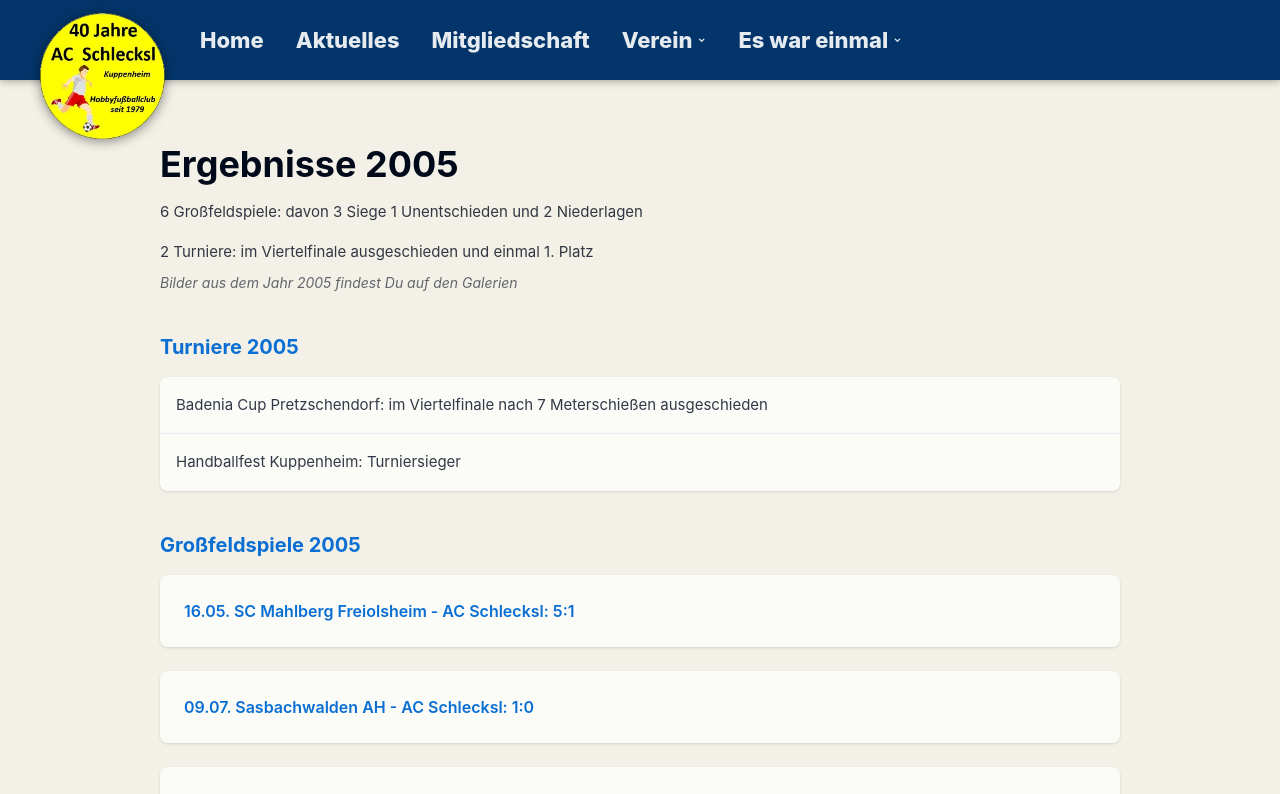
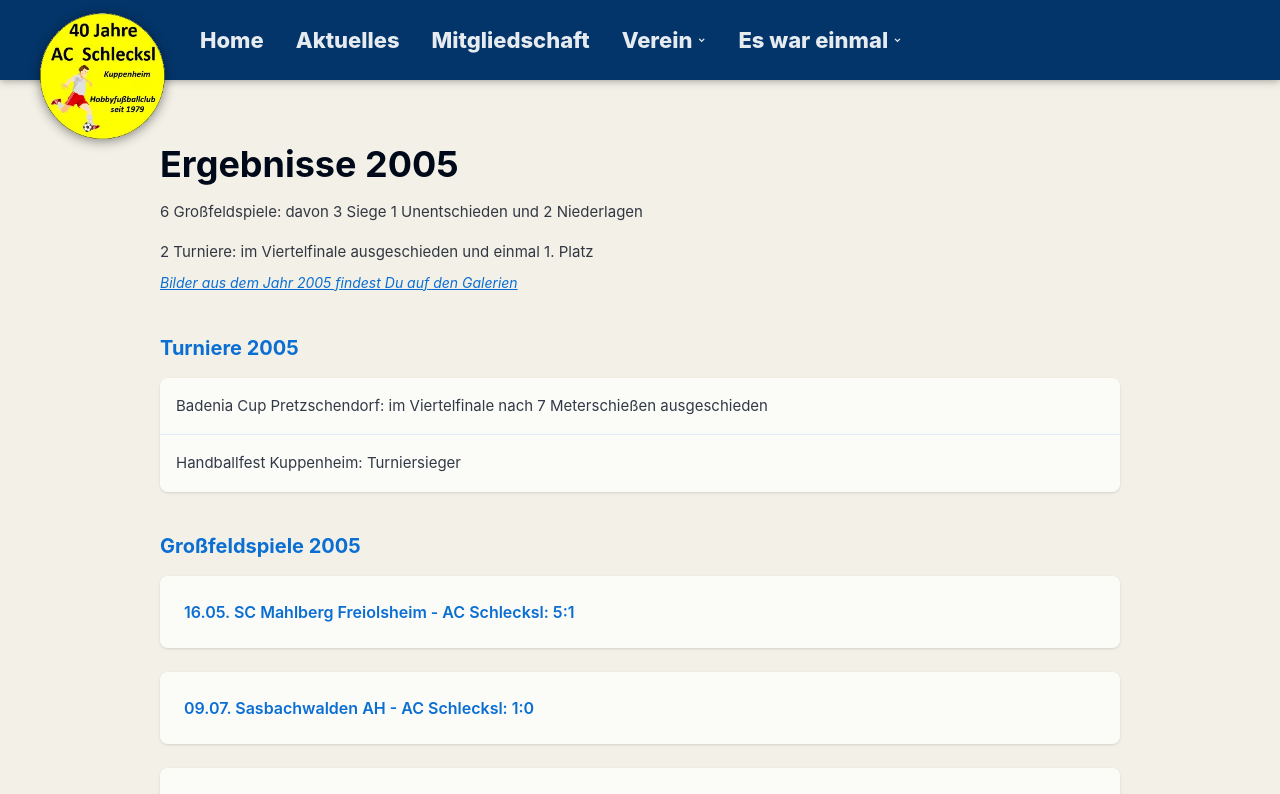
Before and after one commit to Marsetex/ac-schlecksl-website, a Vue app: page /spiele/2005 in a window 1280 px wide. Shown: the top 794 px of the page. Built offline with nearby package versions, Linux system fonts and the light colour scheme.

Commit message:
Fixed dead links in all pages

```diff
--- a/src/components/matches/MatchesYearDetail.vue
+++ b/src/components/matches/MatchesYearDetail.vue
@@ -20,9 +20,13 @@ defineProps<Props>()
       {{ line }}
     </p>
 
-    <p v-if="year.note" class="text-rich-black/60 mt-2 text-sm italic">
-      {{ year.note }}
-    </p>
+    <RouterLink
+      v-if="year.note"
+      :to="year.note.to"
+      class="text-celtic-blue mt-2 inline-block text-sm italic underline"
+    >
+      {{ year.note.label }}
+    </RouterLink>
 
     <template v-if="year.tournaments && year.tournaments.length > 0">
       <h2 class="text-celtic-blue mt-10 text-xl font-bold">Turniere {{ year.year }}</h2>
@@ -58,6 +62,13 @@ defineProps<Props>()
         >
           {{ detail }}
         </p>
+        <RouterLink
+          v-if="game.galleryLink"
+          :to="game.galleryLink.to"
+          class="text-celtic-blue mt-2 inline-block text-[15px] font-semibold underline"
+        >
+          {{ game.galleryLink.label }}
+        </RouterLink>
       </article>
     </div>
   </div>
--- a/src/data/matches-years.data.ts
+++ b/src/data/matches-years.data.ts
@@ -7,7 +7,7 @@ export const matchYears: MatchYear[] = [
       '6 Großfeldspiele: davon 3 Siege 1 Unentschieden und 2 Niederlagen',
       '2 Turniere: im Viertelfinale ausgeschieden und einmal 1. Platz',
     ],
-    note: 'Bilder aus dem Jahr 2005 findest Du auf den Galerien',
+    note: { label: 'Bilder aus dem Jahr 2005 findest Du auf den Galerien', to: '/galerie' },
     tournaments: [
       'Badenia Cup Pretzschendorf: im Viertelfinale nach 7 Meterschießen ausgeschieden',
       'Handballfest Kuppenheim: Turniersieger',
@@ -24,7 +24,7 @@ export const matchYears: MatchYear[] = [
   {
     year: '2006',
     summary: ['5 Großfeldspiele: davon 3 Siege und 2 Unentschieden', '2 Turniere: 4. und 3. Platz'],
-    note: 'Bilder aus dem Jahr 2006 findest Du auf den Galerien',
+    note: { label: 'Bilder aus dem Jahr 2006 findest Du auf den Galerien', to: '/galerie' },
     tournaments: ['Badenia Cup Pretzschendorf: 4. Platz', 'Handballfest Kuppenheim: 3. Platz'],
     games: [
       { result: '08.04. CRK Eggenstein - AC Schlecksl: 1:1' },
@@ -37,7 +37,7 @@ export const matchYears: MatchYear[] = [
   {
     year: '2007',
     summary: ['7 Großfeldspiele: davon 5 Siege 2 Niederlagen', '1 Turnier: 11.Platz'],
-    note: 'Bilder aus dem Jahr 2007 findest Du auf den Galerien',
+    note: { label: 'Bilder aus dem Jahr 2007 findest Du auf den Galerien', to: '/galerie' },
     tournaments: ['Badenia Cup Pretzschendorf: 11. Platz'],
     games: [
       { result: '05.05. CRK Eggenstein - AC Schlecksl: 1:3' },
@@ -55,7 +55,7 @@ export const matchYears: MatchYear[] = [
       '8 Großßfeldspiele: davon 4 Siege, 2 Niederlagen und 2 Unentschieden',
       '1 Turnier: 2.Platz',
     ],
-    note: 'Bilder aus dem Jahr 2008 findest Du auf den Galerien',
+    note: { label: 'Bilder aus dem Jahr 2008 findest Du auf den Galerien', to: '/galerie' },
     tournaments: ['12.07.Kleinfeldturnier Keschte Igel: 2 Platz'],
     games: [
       { result: '10.05. Sportfest Waldprechtsweier: Blau Weiß Malsch - AC Schlecksl: 3:5' },
@@ -74,7 +74,7 @@ export const matchYears: MatchYear[] = [
       '6 Großfeldspiele: davon 4 Siege und 2 Niederlagen',
       '2 Turniere: in der Vorrunde ausgeschieden und 7. Platz',
     ],
-    note: 'Bilder aus dem Jahr 2009 findest Du auf den Galerien',
+    note: { label: 'Bilder aus dem Jahr 2009 findest Du auf den Galerien', to: '/galerie' },
     games: [
       { result: '01.03. Ü 40 Turnier Obertsrot: In der Vorrunde ausgeschieden' },
       {
@@ -83,8 +83,8 @@ export const matchYears: MatchYear[] = [
           'Aufstellung: Dominik Jörger, Andi Stemmle, Alex Warth, Harald Kolb, Jochen Uhrig, David Eckert, Sofian Barkaoui, Matthias Strolz, Jan Stemmle, Stephan Funke, Heinrich Eiermann',
           'Bank: Richard Schlick',
           'Torschützen: Heinrich Eiermann, Matthias Strolz, David Eckert, Jan Stemmle',
-          'Hier gehts zur Galerie',
         ],
+        galleryLink: { label: 'Hier gehts zur Galerie', to: '/fotos/sasbachwalden-ah-2009' },
       },
       {
         result: '13.06. Sportfest Waldprechstweier: Mahlberg Freiolsheim - AC Schlecksl: 2 - 1',
--- a/src/data/navigation.data.ts
+++ b/src/data/navigation.data.ts
@@ -7,17 +7,17 @@ export const navigation: NavItem[] = [
   {
     label: 'Verein',
     children: [
+      { label: 'Training', to: '/training' },
       { label: 'Vorstand', to: '/vorstand' },
-      { label: 'Training', to: '/training' },
       { label: 'Mannschaft', to: '/mannschaft' },
     ],
   },
   {
     label: 'Es war einmal',
     children: [
-      { label: 'Historie', to: '/historie' },
-      { label: 'Spiele', to: '/spiele' },
-      { label: 'Galerie', to: '/galerie' },
+      { label: 'Vereinshistorie', to: '/historie' },
+      { label: 'Spiele & Ergebnisse', to: '/spiele' },
+      { label: 'Fotogalerie', to: '/galerie' },
     ],
   },
 ]
--- a/src/models/imprint/contact.model.ts
+++ b/src/models/imprint/contact.model.ts
@@ -1,6 +1,7 @@
 export interface Contact {
   heading: string
   name: string
+  representedBy?: string
   addressLines: string[]
   fon?: string
   fax?: string
--- a/src/models/matches/match-result.model.ts
+++ b/src/models/matches/match-result.model.ts
@@ -1,6 +1,9 @@
+import type { NavLink } from '@/models/shared/nav-link.model'
+
 export interface MatchResult {
   result: string
   lineup?: string
   scorers?: string
   details?: string[]
+  galleryLink?: NavLink
 }
--- a/src/models/matches/match-year.model.ts
+++ b/src/models/matches/match-year.model.ts
@@ -1,9 +1,10 @@
+import type { NavLink } from '@/models/shared/nav-link.model'
 import type { MatchResult } from './match-result.model'
 
 export interface MatchYear {
   year: string
   summary: string[]
-  note?: string
+  note?: NavLink
   tournaments?: string[]
   games: MatchResult[]
 }
```
